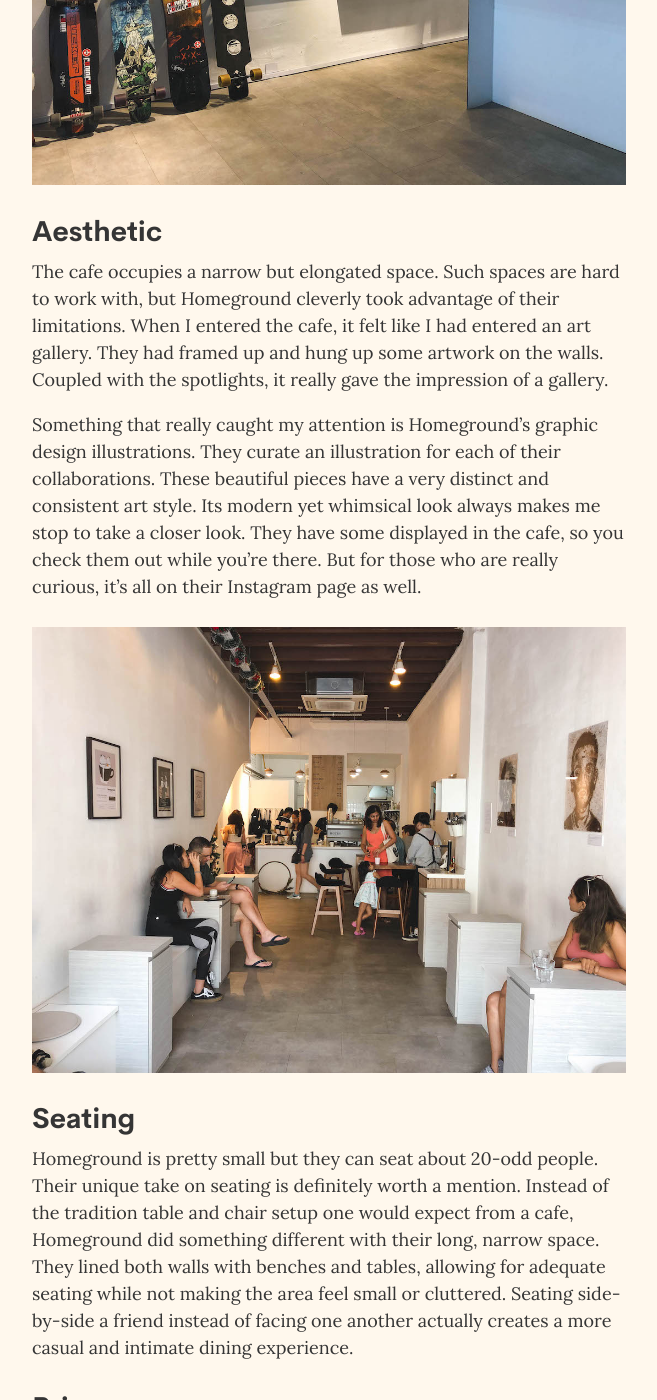
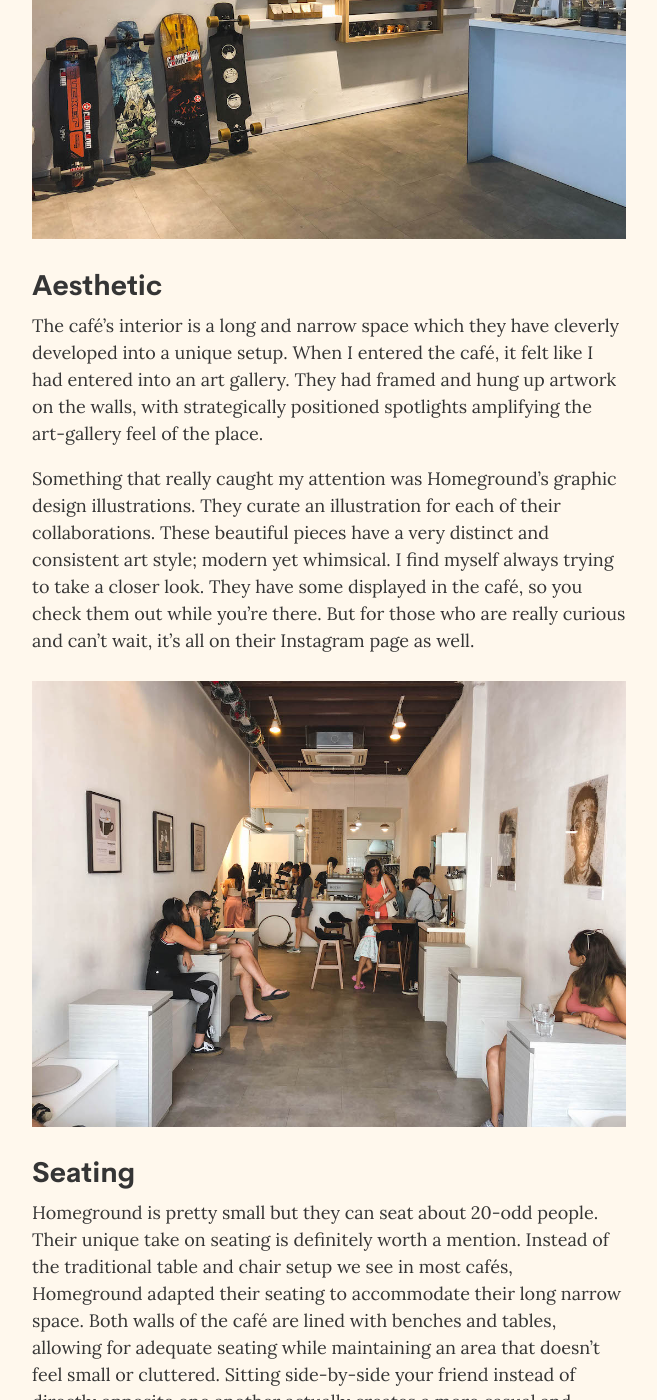
Before and after one commit to chesterhow/average-joe, a Jekyll site: the page built from _posts/2019-01-04-homeground-coffee-roasters.md, in a window 1280 px wide and 1400 px high, scrolled down 3267 px. Shown: the whole window, without its empty margins (311-968 px from the left). Built offline with Jekyll 4.4.1, drawn with Linux system fonts in a browser that asks for light colours; comment, search, counter and statistics services are not loaded; some of the changed text lies outside the part shown.

Commit message:
Improve wording of Homeground review

```diff
--- a/_posts/2019-01-04-homeground-coffee-roasters.md
+++ b/_posts/2019-01-04-homeground-coffee-roasters.md
@@ -18,42 +18,42 @@
   path: /assets/thumbnails/homeground-thumb.jpg
 ---
 
-The east side of the island is full of amazing things, as you probably might have heard<!--more--> from all your east-side friends. Among this list is Homeground Coffee Roasters, the pride and joy of coffee lovers in the east. Homeground occupies a single shophouse unit, a short walk away from 112 Katong mall, and they serve some of the best coffee I’ve ever had.
+The eastern side of our island is full of wonderful and amazing things, is probably a sentiment you would have heard from all your east-dwelling friends<!--more-->. And on that list you will definitely find Homeground Coffee Roasters. Homeground occupies a single shophouse unit, a short walk away from 112 Katong mall, and they serve some of the best coffee I’ve ever had. Certainly, the quality brews served at Homeground gives our east-side coffee-lovers legitimate bragging rights about having great coffee in their home domain.
 
 ![Homeground Coffee Roasters](/assets/images/homeground/homeground-1.jpg)
 
 ## Coffee
-Homeground Coffee Roasters has definitely made a name for themselves in the industry for their excellent roasting. You might have heard of their well-loved espresso blends — _Vanta_ and _Glow in the Dark_. In my recent visit, I tried the Vanta on white, and wow! What a wonderful cup of coffee that was, really living up to its expectations.
+Homeground Coffee Roasters has made a name for themselves in the industry for their excellent roasting. You might have heard of their well-loved espresso blends — _Vanta_ and _Glow in the Dark_. On my recent visit, I tried the Vanta on white, and wow! What a wonderful cup of coffee that was, really living up to its reputation.
 
 ![Homeground Coffee Roasters](/assets/images/homeground/homeground-2.jpg)
 
-Homeground also serves filter coffee, brewed on the V60 with their own roasted beans. I ordered the Kenyan single origin. It was served together with a small card, providing information about the coffee. I thought it was a nice touch, as it really shows their attention to detail about the beans they procured. And of course, as one would expect, the coffee was an absolute treat, delicious and well-balanced.
+Homeground also serves filter coffee, brewed using a V60 with their own roasted beans. I ordered the Kenyan single origin. It was served together with a small card, providing information about the coffee. I thought it was a nice touch, as it showed the attention to detail about the beans they procure. Just as expected, the coffee was, delicious and well-balanced.
 
-For the home brewers out there, Homeground does sell their beans, packaged beautifully in little tins. And if you bring your tin back for a refill, you’ll get a little discount! Saving the environment and money. That’s pretty awesome.
+For the home brewers out there, Homeground does sell their beans, which come packaged beautifully in little tins. And if you bring your tin back for a refill, you’ll get a little discount! Saving the environment and the money in your pocket. I think that’s pretty awesome.
 
 ![Homeground Coffee Roasters](/assets/images/homeground/homeground-3.jpg)
 
 ## Aesthetic
-The cafe occupies a narrow but elongated space. Such spaces are hard to work with, but Homeground cleverly took advantage of their limitations. When I entered the cafe, it felt like I had entered an art gallery. They had framed up and hung up some artwork on the walls. Coupled with the spotlights, it really gave the impression of a gallery.
+The café’s interior is a long and narrow space which they have cleverly developed into a unique setup. When I entered the café, it felt like I had entered into an art gallery. They had framed and hung up artwork on the walls, with strategically positioned spotlights amplifying the art-gallery feel of the place.
 
-Something that really caught my attention is Homeground’s graphic design illustrations. They curate an illustration for each of their collaborations. These beautiful pieces have a very distinct and consistent art style. Its modern yet whimsical look always makes me stop to take a closer look. They have some displayed in the cafe, so you check them out while you’re there. But for those who are really curious, it’s all on their Instagram page as well.
+Something that really caught my attention was Homeground’s graphic design illustrations. They curate an illustration for each of their collaborations. These beautiful pieces have a very distinct and consistent art style; modern yet whimsical. I find myself always trying to take a closer look. They have some displayed in the café, so you check them out while you’re there. But for those who are really curious and can’t wait, it’s all on their Instagram page as well.
 
 ![Homeground Coffee Roasters](/assets/images/homeground/homeground-4.jpg)
 
 ## Seating
-Homeground is pretty small but they can seat about 20-odd people. Their unique take on seating is definitely worth a mention. Instead of the tradition table and chair setup one would expect from a cafe, Homeground did something different with their long, narrow space. They lined both walls with benches and tables, allowing for adequate seating while not making the area feel small or cluttered. Seating side-by-side a friend instead of facing one another actually creates a more casual and intimate dining experience.
+Homeground is pretty small but they can seat about 20-odd people. Their unique take on seating is definitely worth a mention. Instead of the traditional table and chair setup we see in most cafés, Homeground adapted their seating to accommodate their long narrow space. Both walls of the café are lined with benches and tables, allowing for adequate seating while maintaining an area that doesn’t feel small or cluttered. Sitting side-by-side your friend instead of directly opposite one another actually creates a more casual and intimate dining experience.
 
 ## Price
-At $5.5 for a white and $6 for filter coffee, Homeground’s coffee is really fairly priced if you consider the assurance of a delicious cup of joe. They also serve burritos, which are about $12 - $15, and some pastries. Their prices are all pretty affordable and to top it off, they do not have a service charge and GST. Their service was excellent nonetheless, with friendly and passionate baristas.
+At $5.5 for a white and $6 for filter coffee, Homeground’s coffee is really fairly priced if you consider the assurance of a delicious cup of joe each time. They also serve burritos, which are about $12 - $15, and some pastries. Their prices are all pretty affordable and to top it off, they do not have a service charge and GST. Their friendly and passionate baristas ensured that the service I received was excellent.
 
 ## Food
-If you like something light to go with your coffee, Homeground does serve pastries from Woodlands Sourdough. For those looking for a more filling option, Homeground has partnered with Das A Wrap, and they now serve burritos. While it isn’t exactly the widest selection, you’ll have no lack of food choices in Katong.
+If you like something light to go with your coffee, Homeground does serve pastries from Woodlands Sourdough. For those looking for a more filling option, Homeground has partnered with Das A Wrap, and now serve burritos. While it isn’t exactly the widest selection, there is no lack of food choices in Katong either.
 
 <hr class="text-divider">
 
 ![Homeground Coffee Roasters](/assets/images/homeground/homeground-5.jpg)
 
-Homeground Coffee Roaster’s casual setting makes it the ideal place for great conversations. And their excellent coffee makes the journey to the east all the more worth it. Though cafes in shophouses may seem like a recurring trend, there’s just something quite special about this combination. I can’t quite put it into words, but drop by Homeground and you’ll get what I mean.
+Homeground Coffee Roaster’s casual and intimate setting makes it the ideal place for great conversations. And their excellent coffee makes the journey to the east all the more worth it. Though cafés in shophouses may seem like a recurring trend, there’s just something quite special about this combination. I’ve tried my best to put it into words, but drop by Homeground and you’ll get what I mean.
 
 <div class="info">
   <div class="info__address">
```
